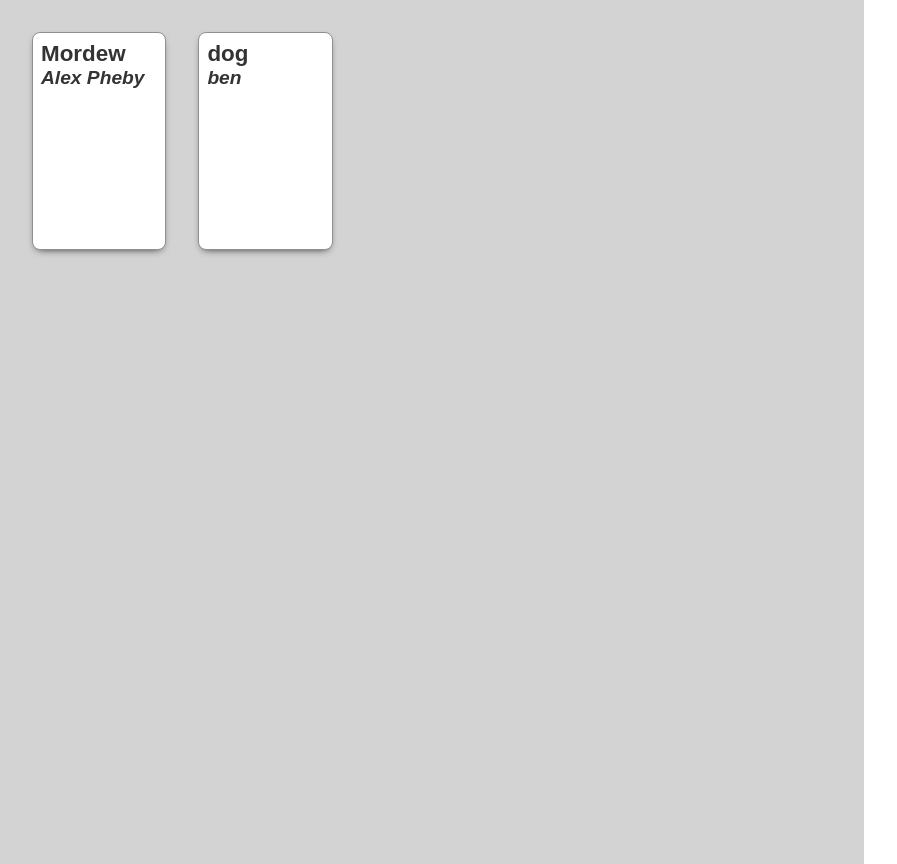
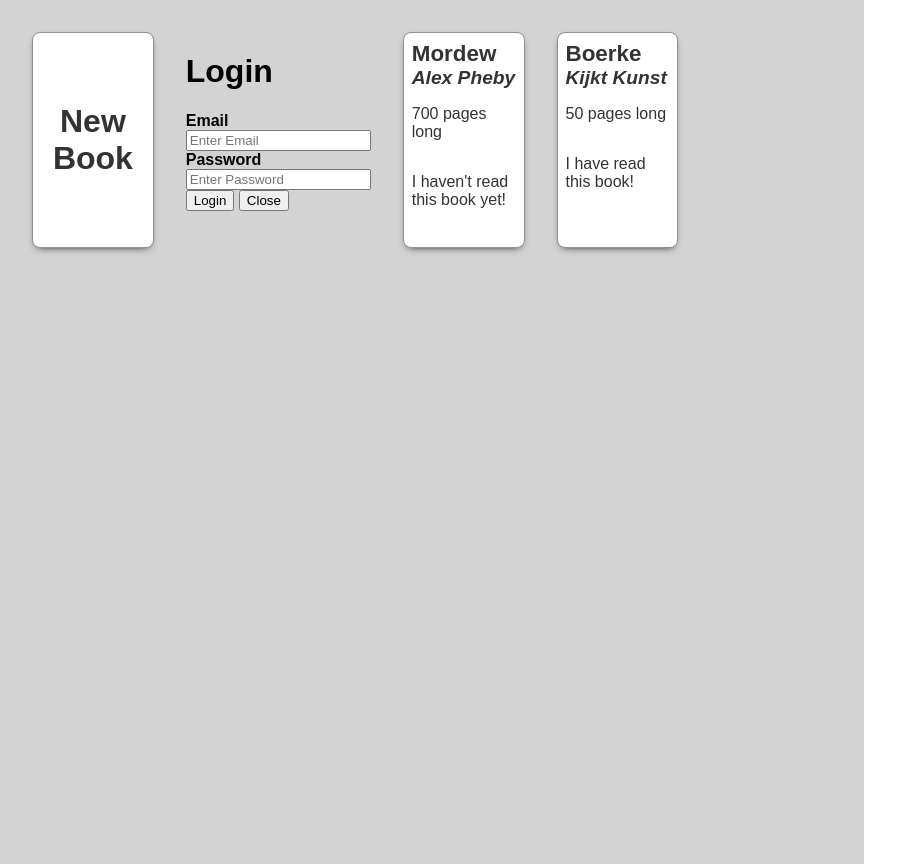
Before and after one commit to slowres1/odin-library, a plain HTML site: page index.html in a window 1280 px wide. Shown: the whole page, without its empty margins (0-897 px from the left). Drawn offline with Linux system fonts and the light colour scheme.

Commit message:
Messing around with forms

```diff
--- a/index.html
+++ b/index.html
@@ -9,6 +9,23 @@
     <link rel="stylesheet" href="./style.css">
 </head>
 <body>
-    <div class="container"></div>
+    <div class="container">
+
+        <button class="add-book">New Book</button>
+        <div class="form-popup" id="myForm">
+            <form action="/action_page.php" class="form-container">
+              <h1>Login</h1>
+
+              <label for="email"><b>Email</b></label>
+              <input type="text" placeholder="Enter Email" name="email" required>
+
+              <label for="psw"><b>Password</b></label>
+              <input type="password" placeholder="Enter Password" name="psw" required>
+
+              <button type="submit" class="btn">Login</button>
+              <button type="button" class="btn cancel" onclick="closeForm()">Close</button>
+            </form>
+          </div>
+    </div>
 </body>
 </html>
--- a/script.js
+++ b/script.js
@@ -7,8 +7,8 @@ function Book(title,author,pages,read) {
     this.read = read;
 };
 
-function addBookToLibrary (book) {
-    let newBook = book;
+function addBookToLibrary (userInput) {
+    let newBook = new Book(userInput[0], userInput[1], userInput[2], userInput[3]);
     myLibrary.push(newBook);
 }
 
@@ -22,20 +22,34 @@ function displayBooks(library) {
         title.textContent = library[i].title;
         let author = document.createElement('h2');
         author.textContent = library[i].author;
+        let pages = document.createElement('p');
+        pages.textContent = `${library[i].pages} pages long`
+        let readStatus = document.createElement('p');
+        readStatus.textContent = haveRead;
 
         newCard.appendChild(title);
         newCard.appendChild(author);
+        newCard.appendChild(pages);
+        newCard.appendChild(readStatus);
         container.appendChild(newCard);
-
-        console.log(`Book ${i+1}: ${library[i].title} by ${library[i].author}, ${library[i].pages} pages long. ${haveRead}`);
+        //console.log(`Book ${i+1}: ${library[i].title} by ${library[i].author}, ${library[i].pages} pages long. ${haveRead}`);
     };
 }
 
+function getUserInput () {
+    const newForm = document.createElement('form');
+    newForm.setAttribute('action', './index.html');
+    newForm.setAttribute('method', 'post');
+
+    const newInput = document.createElement('input');
+}
+
+
 const container = document.querySelector('.container');
 
-let book1 = new Book("Mordew", "Alex Pheby", 700, false);
-let book2 = new Book("dog","ben",400,false);
-addBookToLibrary(book1);
-addBookToLibrary(book2);
+//let book1 = new Book("Mordew", "Alex Pheby", 700, false);
+//let book2 = new Book("Boerke", "Kijkt Kunst", 50, true);
+addBookToLibrary(["Mordew", "Alex Pheby", 700, false]);
+addBookToLibrary(["Boerke", "Kijkt Kunst", 50, true]);
 
 displayBooks(myLibrary);
--- a/style.css
+++ b/style.css
@@ -3,20 +3,27 @@ body {
     font-family: Arial, Helvetica, sans-serif;
 }
 
+:root {
+    --cardHeight: 216px;
+}
+
+
 .container {
     display: grid;
     grid-template-columns: repeat(5, 1fr);
+    grid-template-rows: fit-content(1fr);
     gap: 2rem;
     margin: 0;
-
     padding: 2rem;
     height: 800px;
     width: 800px;
     background-color: #d3d3d3;
 }
 
-.card {
-    height: 200px;
+.card,
+.add-book {
+    box-sizing: border-box;
+    height: var(--cardHeight);
     background-color: white;
     display: flex;
     flex-direction: column;
@@ -28,8 +35,20 @@ body {
     color: #333333;
 }
 
-.card:hover {
+.add-book {
+    align-items: center;
+    justify-content: center;
+    font-size: 2rem;
+    font-weight: bold;
+}
+
+.card:hover,
+.add-book:hover {
     top: -.1rem;
+}
+
+.add-book:active {
+    top: 0;
 }
 
 .card h1 {
```
